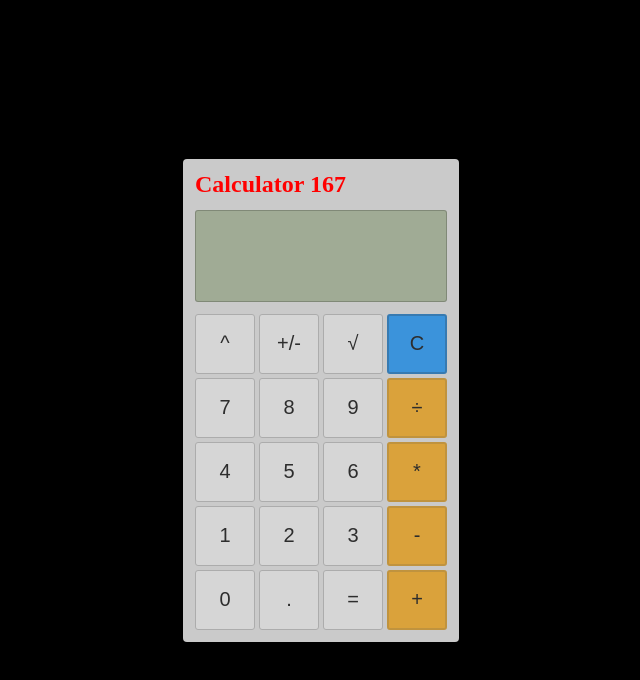
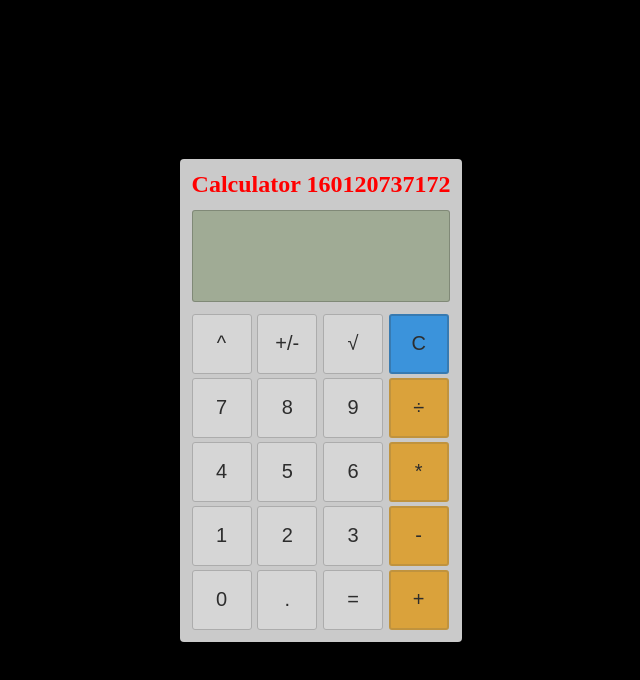
Before and after one commit to shivatheja3/calculator, a plain HTML site: page index.html in a window 1280 px wide. Shown: the whole page, without its empty margins (319-959 px from the left). Drawn offline with Linux system fonts and the light colour scheme.

Commit message:
Update index.html

```diff
--- a/index.html
+++ b/index.html
@@ -12,7 +12,7 @@
 
     <div id="container">
         <div id="calculator">
-            <div><h2 align:"center" style="color:Red">Calculator 167</h2></div>
+            <div><h2 align:"center" style="color:Red">Calculator 160120737172</h2></div>
             <div id="display">
                 <div id="top"></div>
                 <div id="bottom"></div>
```
